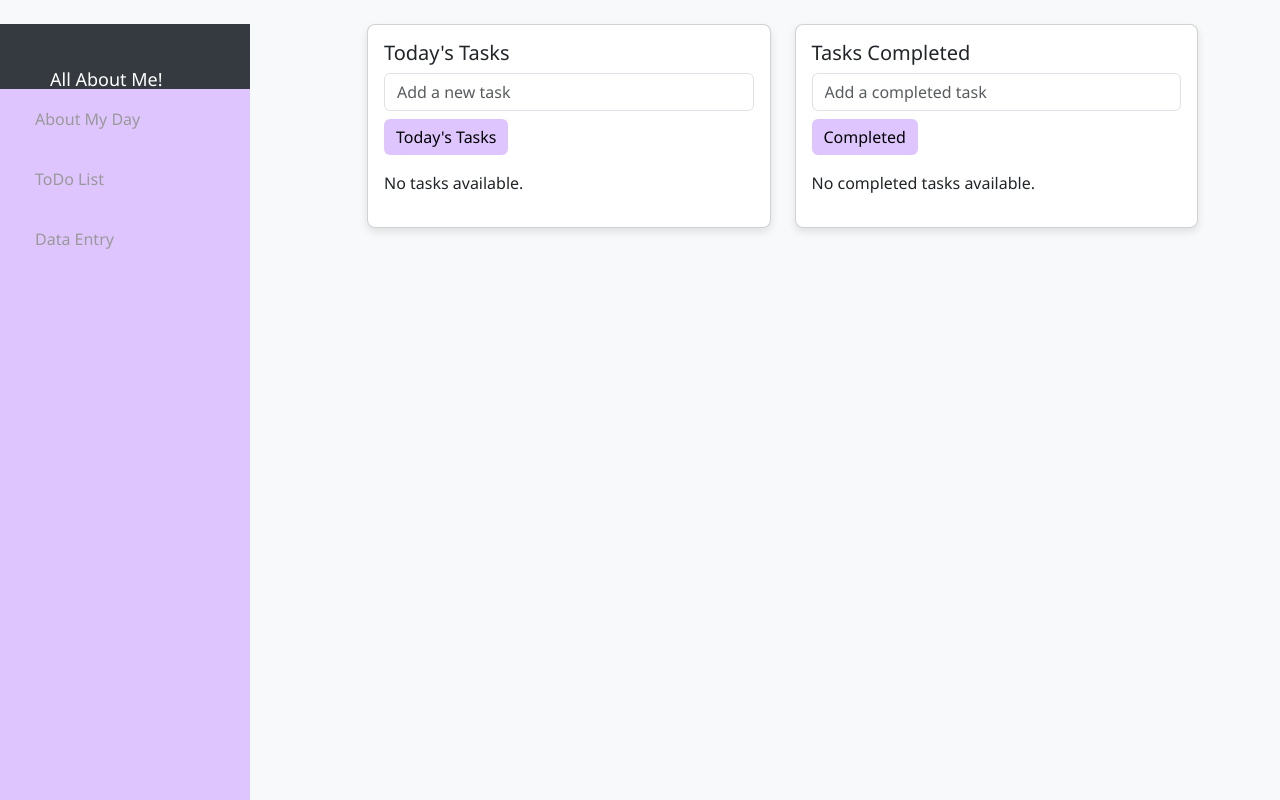
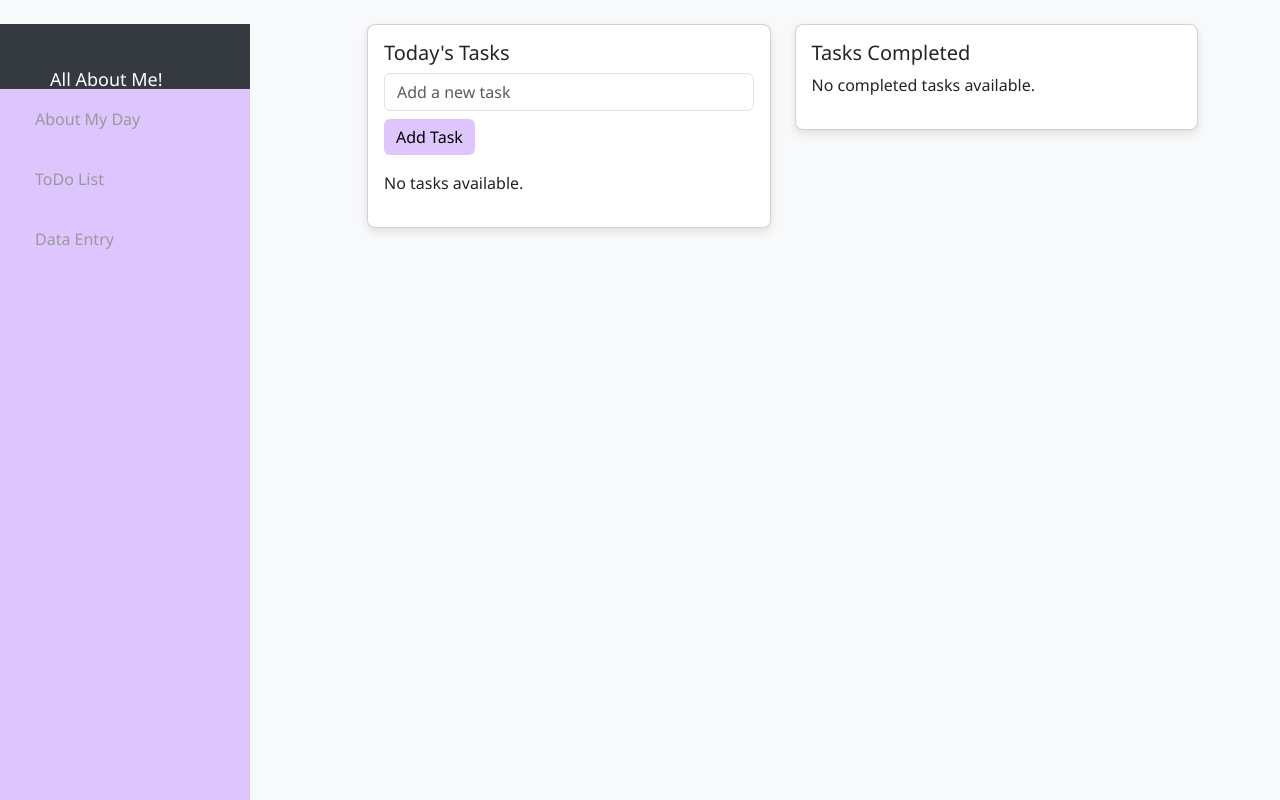
Before and after one commit to Esther-chepunton/Diary, a Next.js app in the folder diary-app/: page / in a window 1280 px wide. Both pictures are taken after a click on the link "ToDo List". Built offline with nearby package versions, Linux system fonts and the light colour scheme.

Commit message:
Added complted task button

```diff
--- a/diary-app/app/components/ToDoList.js
+++ b/diary-app/app/components/ToDoList.js
@@ -6,7 +6,6 @@ const ToDoList = () => {
   const [tasks, setTasks] = useState([]);
   const [completedTasks, setCompletedTasks] = useState([]);
   const [newTask, setNewTask] = useState("");
-  const [newCompletedTask, setNewCompletedTask] = useState("");
 
   const handleAddTask = () => {
     if (newTask.trim() !== "") {
@@ -15,21 +14,18 @@ const ToDoList = () => {
     }
   };
 
-  const handleAddCompletedTask = () => {
-    if (newCompletedTask.trim() !== "") {
-      setCompletedTasks([...completedTasks, newCompletedTask]);
-      setNewCompletedTask(""); // Clear the input field
-    }
+  const handleCompleteTask = (index) => {
+    const taskToComplete = tasks[index];
+    setCompletedTasks([...completedTasks, taskToComplete]);
+    setTasks(tasks.filter((_, i) => i !== index));
   };
 
   const handleRemoveTask = (index) => {
-    const updatedTasks = tasks.filter((_, i) => i !== index);
-    setTasks(updatedTasks);
+    setTasks(tasks.filter((_, i) => i !== index));
   };
 
   const handleRemoveCompletedTask = (index) => {
-    const updatedCompletedTasks = completedTasks.filter((_, i) => i !== index);
-    setCompletedTasks(updatedCompletedTasks);
+    setCompletedTasks(completedTasks.filter((_, i) => i !== index));
   };
 
   return (
@@ -56,7 +52,7 @@ const ToDoList = () => {
                 }}
                 onClick={handleAddTask}
               >
-                 Today's Tasks
+                Add Task
               </button>
             </div>
             {tasks.length === 0 ? (
@@ -69,6 +65,18 @@ const ToDoList = () => {
                     className="list-group-item d-flex justify-content-between align-items-center"
                   >
                     {task}
+                    <div>
+                      <button
+                        className="btn btn-success btn-sm me-2"
+                        style={{
+                          backgroundColor: "#4caf50",
+                          border: "none",
+                          color: "white",
+                        }}
+                        onClick={() => handleCompleteTask(index)}
+                      >
+                        Complete
+                      </button>
                       <button
                         className="btn btn-danger btn-sm"
                         style={{
@@ -80,6 +88,7 @@ const ToDoList = () => {
                       >
                         Remove
                       </button>
+                    </div>
                   </li>
                 ))}
               </ul>
@@ -93,26 +102,6 @@ const ToDoList = () => {
         <div className="card">
           <div className="card-body">
             <h5 className="card-title">Tasks Completed</h5>
-            <div className="mb-3">
-              <input
-                type="text"
-                className="form-control"
-                placeholder="Add a completed task"
-                value={newCompletedTask}
-                onChange={(e) => setNewCompletedTask(e.target.value)}
-              />
-              <button
-                className="btn btn-primary mt-2"
-                style={{
-                  backgroundColor: "#dfc5fe",
-                  border: "none",
-                  color: "black",
-                }}
-                onClick={handleAddCompletedTask}
-              >
-                Completed
-              </button>
-            </div>
             {completedTasks.length === 0 ? (
               <p>No completed tasks available.</p>
             ) : (
```
Lines whose indentation alone changed are shown as unchanged.
